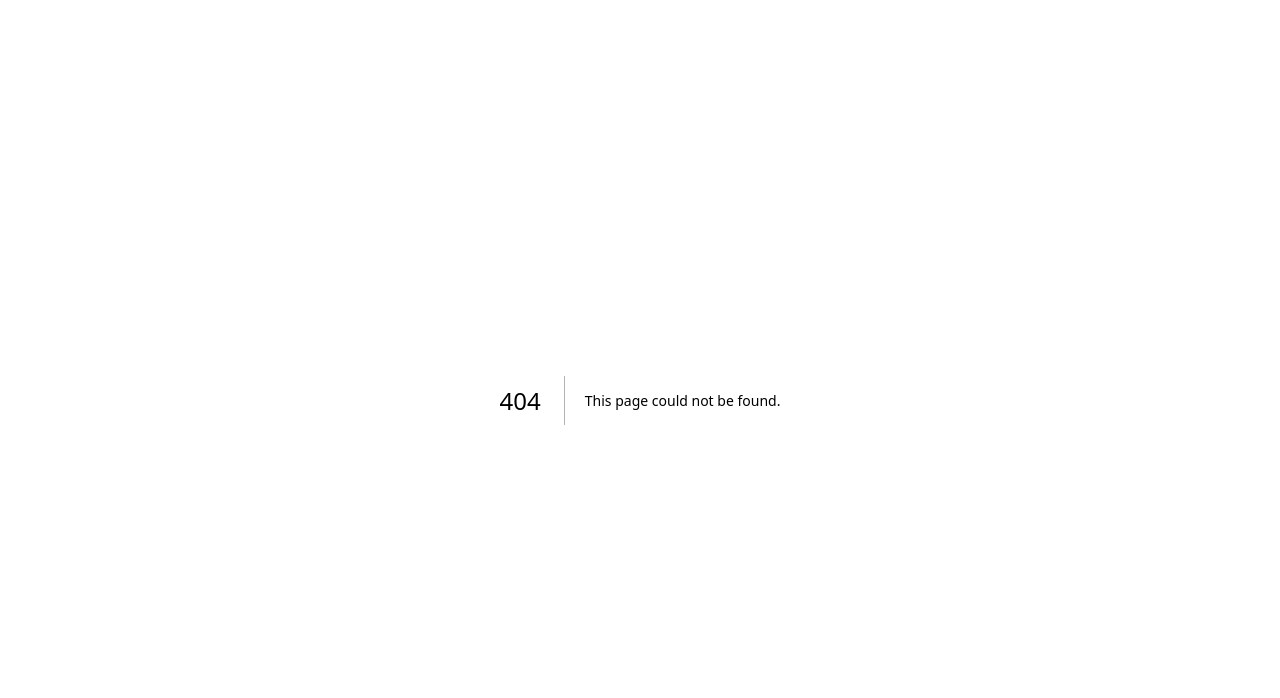
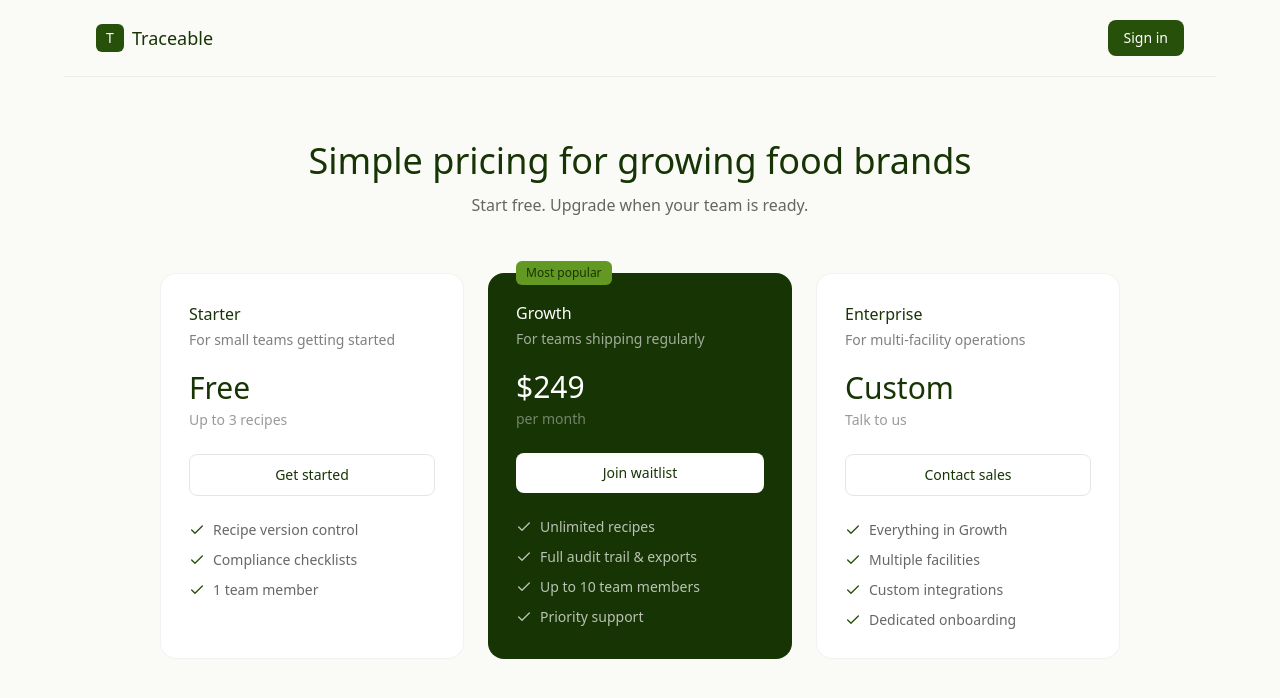
Before and after one commit to anishsinghhh3-bit/traceable, a Next.js app: page /pricing in a window 1280 px wide. Before the commit this address had no page. Shown: the top 698 px of the page. Built offline with nearby package versions, Linux system fonts and the light colour scheme.

Commit message:
Add missing pricing page

```diff
--- /dev/null
+++ b/app/pricing/page.tsx
@@ -0,0 +1,81 @@
+import Link from "next/link";
+import { Check } from "lucide-react";
+
+export default function Pricing() {
+  return (
+    <main className="min-h-screen">
+      <nav className="flex items-center justify-between px-8 py-5 border-b border-black/5 max-w-6xl mx-auto">
+        <Link href="/" className="flex items-center gap-2">
+          <div className="w-7 h-7 rounded-md bg-forest-800 flex items-center justify-center">
+            <span className="text-white text-sm font-medium">T</span>
+          </div>
+          <span className="text-lg font-medium text-forest-900">Traceable</span>
+        </Link>
+        <Link href="/login" className="text-sm font-medium px-4 py-2 rounded-lg bg-forest-800 text-white hover:bg-forest-900 transition-colors">
+          Sign in
+        </Link>
+      </nav>
+
+      <div className="max-w-5xl mx-auto px-8 py-16">
+        <div className="text-center mb-14">
+          <h1 className="text-3xl md:text-4xl font-medium text-forest-900 mb-3">
+            Simple pricing for growing food brands
+          </h1>
+          <p className="text-black/60">Start free. Upgrade when your team is ready.</p>
+        </div>
+
+        <div className="grid md:grid-cols-3 gap-6">
+          <div className="bg-white border border-black/5 rounded-2xl p-7">
+            <h2 className="font-medium text-forest-900 mb-1">Starter</h2>
+            <p className="text-sm text-black/50 mb-5">For small teams getting started</p>
+            <p className="text-3xl font-medium text-forest-900 mb-1">Free</p>
+            <p className="text-sm text-black/40 mb-6">Up to 3 recipes</p>
+            <Link href="/login" className="block text-center py-2.5 rounded-lg border border-black/10 text-forest-900 font-medium text-sm hover:bg-black/2 transition-colors mb-6">
+              Get started
+            </Link>
+            <ul className="space-y-2.5 text-sm text-black/60">
+              <li className="flex items-center gap-2"><Check className="w-4 h-4 text-forest-800" /> Recipe version control</li>
+              <li className="flex items-center gap-2"><Check className="w-4 h-4 text-forest-800" /> Compliance checklists</li>
+              <li className="flex items-center gap-2"><Check className="w-4 h-4 text-forest-800" /> 1 team member</li>
+            </ul>
+          </div>
+
+          <div className="bg-forest-900 rounded-2xl p-7 relative">
+            <span className="absolute -top-3 left-7 text-xs font-medium px-2.5 py-1 rounded-md bg-forest-400 text-forest-900">
+              Most popular
+            </span>
+            <h2 className="font-medium text-white mb-1">Growth</h2>
+            <p className="text-sm text-white/60 mb-5">For teams shipping regularly</p>
+            <p className="text-3xl font-medium text-white mb-1">$249</p>
+            <p className="text-sm text-white/40 mb-6">per month</p>
+            <a href="mailto:hello@traceable.app?subject=Growth%20plan%20waitlist" className="block text-center py-2.5 rounded-lg bg-white text-forest-900 font-medium text-sm hover:bg-white/90 transition-colors mb-6">
+              Join waitlist
+            </a>
+            <ul className="space-y-2.5 text-sm text-white/70">
+              <li className="flex items-center gap-2"><Check className="w-4 h-4" /> Unlimited recipes</li>
+              <li className="flex items-center gap-2"><Check className="w-4 h-4" /> Full audit trail & exports</li>
+              <li className="flex items-center gap-2"><Check className="w-4 h-4" /> Up to 10 team members</li>
+              <li className="flex items-center gap-2"><Check className="w-4 h-4" /> Priority support</li>
+            </ul>
+          </div>
+
+          <div className="bg-white border border-black/5 rounded-2xl p-7">
+            <h2 className="font-medium text-forest-900 mb-1">Enterprise</h2>
+            <p className="text-sm text-black/50 mb-5">For multi-facility operations</p>
+            <p className="text-3xl font-medium text-forest-900 mb-1">Custom</p>
+            <p className="text-sm text-black/40 mb-6">Talk to us</p>
+            <a href="mailto:hello@traceable.app?subject=Enterprise%20inquiry" className="block text-center py-2.5 rounded-lg border border-black/10 text-forest-900 font-medium text-sm hover:bg-black/2 transition-colors mb-6">
+              Contact sales
+            </a>
+            <ul className="space-y-2.5 text-sm text-black/60">
+              <li className="flex items-center gap-2"><Check className="w-4 h-4 text-forest-800" /> Everything in Growth</li>
+              <li className="flex items-center gap-2"><Check className="w-4 h-4 text-forest-800" /> Multiple facilities</li>
+              <li className="flex items-center gap-2"><Check className="w-4 h-4 text-forest-800" /> Custom integrations</li>
+              <li className="flex items-center gap-2"><Check className="w-4 h-4 text-forest-800" /> Dedicated onboarding</li>
+            </ul>
+          </div>
+        </div>
+      </div>
+    </main>
+  );
+}
```
